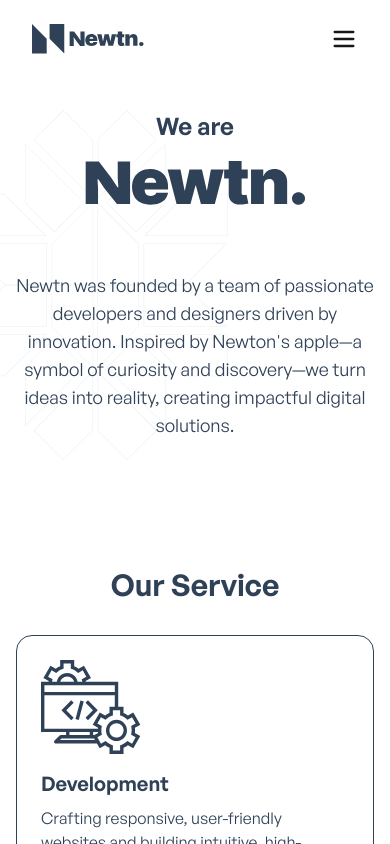
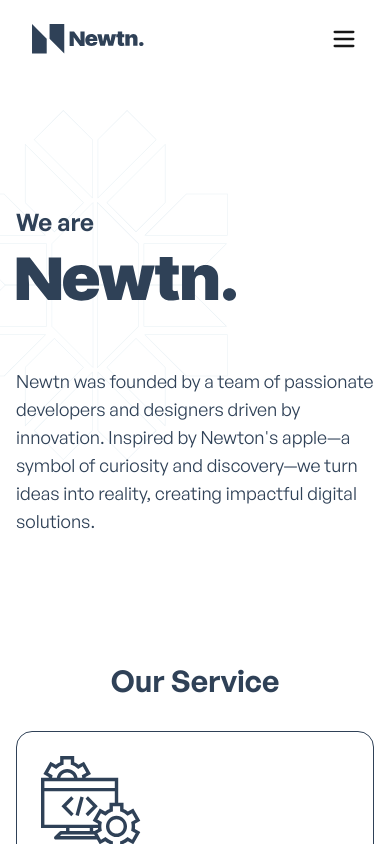
Before and after one commit to fragern/newtn-website, a Next.js app: page /about in a window 390 px wide. Shown: the top 844 px of the page. Built offline with nearby package versions, Linux system fonts and the light colour scheme; no server answers.

Commit message:
fix: text alignment in about page (#20)
gas

```diff
--- a/src/app/about/page.tsx
+++ b/src/app/about/page.tsx
@@ -20,8 +20,8 @@ export default function About() {
         </div>
       </div>
 
-      <section className="flex max-w-5xl flex-col gap-14 md:gap-28 lg:flex-row lg:items-center lg:justify-between lg:pt-48">
-        <div className="w-fill flex flex-none flex-col items-center gap-2 pt-8 text-4xl md:gap-5 md:pt-0 lg:w-fit lg:items-start">
+      <section className="flex max-w-5xl flex-col gap-14 px-4 pt-24 lg:flex-row lg:items-center lg:justify-between lg:gap-28 lg:pt-48">
+        <div className="w-fill flex flex-none flex-col items-start gap-2 pt-8 text-4xl md:gap-5 md:pt-0 lg:w-fit lg:items-start">
           <p className="text-2xl font-semibold text-primary md:text-4xl">
             We are
           </p>
@@ -37,7 +37,7 @@ export default function About() {
         </div>
 
         <div className="flex flex-1 flex-col gap-6">
-          <p className="px-4 text-center text-lg text-primary lg:px-0 lg:text-start lg:text-xl">
+          <p className="text-start text-lg text-primary lg:px-0 lg:text-xl">
             Newtn was founded by a team of passionate developers and designers
             driven by innovation. Inspired by Newton&apos;s apple—a symbol of
             curiosity and discovery—we turn ideas into reality, creating
```
